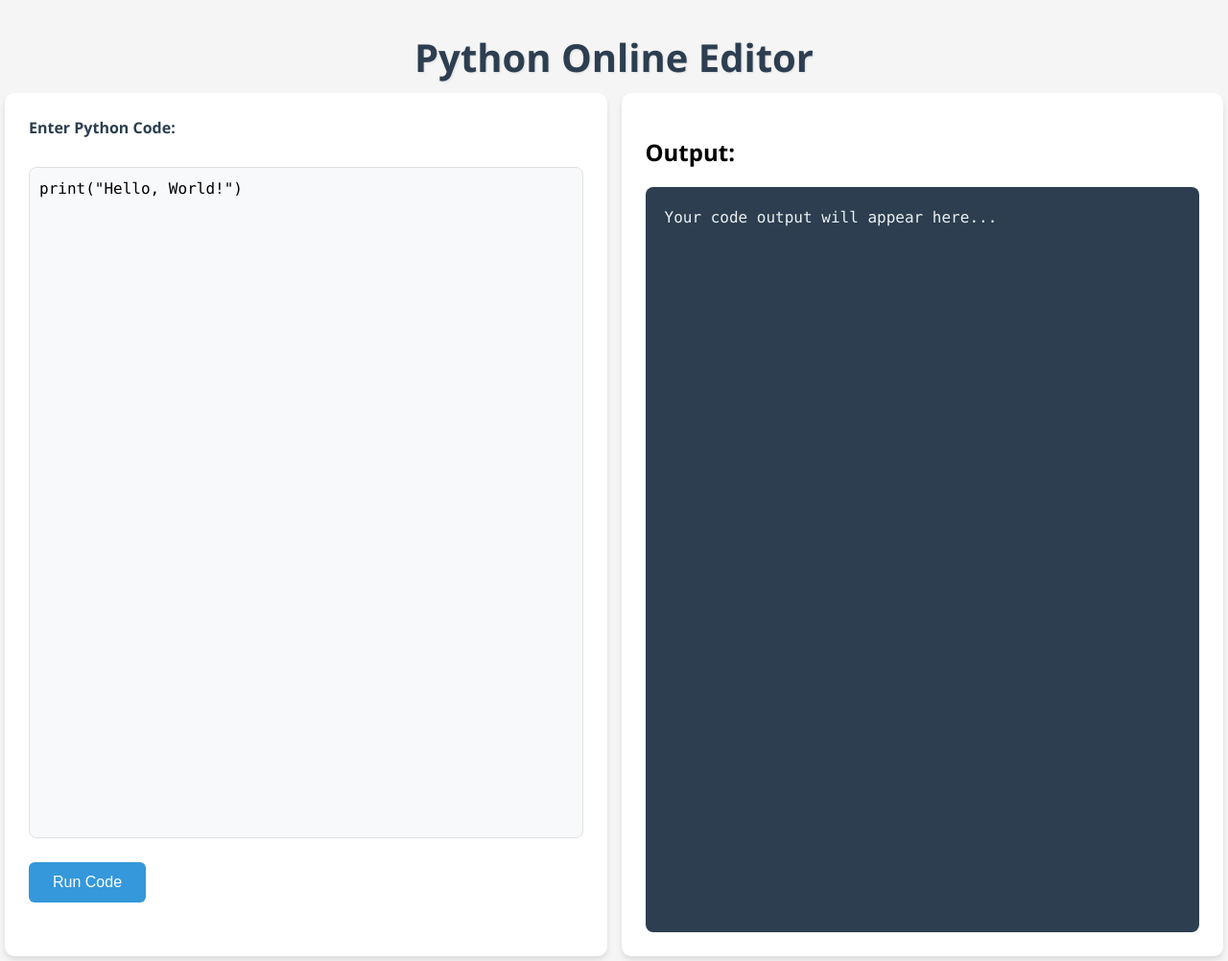
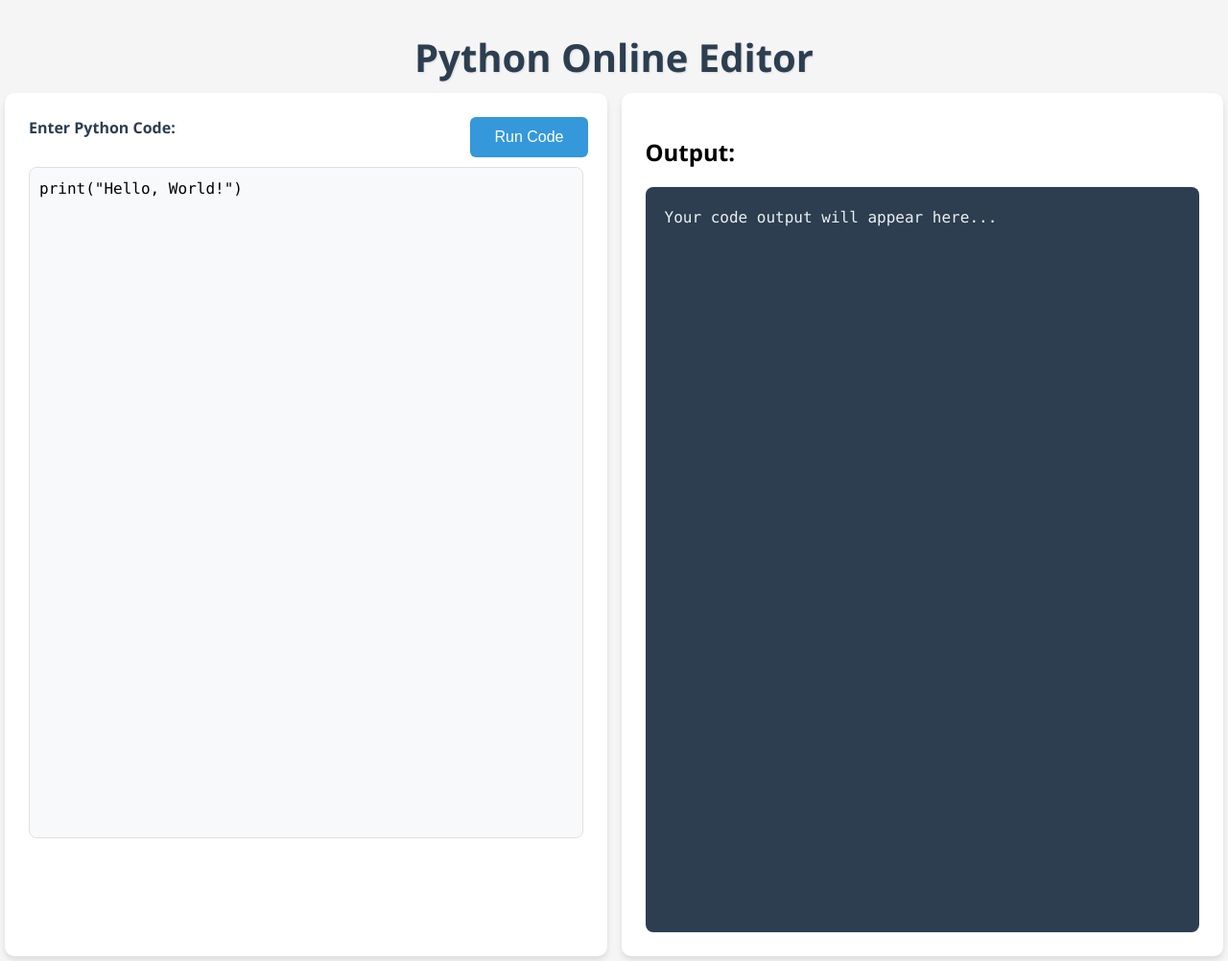
Before and after one commit to Deepak8260/Python-Code-Editor, a Flask app: page / in a window 1280 px wide. Shown: the whole page at 96% size. Run offline with Flask 3, Linux system fonts and the light colour scheme.

Commit message:
run button shifted to top

```diff
--- a/static/style.css
+++ b/static/style.css
@@ -23,9 +23,22 @@ h1 {
     margin: 0 auto;
 }
 
+.editor-section {
+    position: relative;
+}
+
+button {
+    position: absolute;
+    top: 10px;
+    right: 20px;
+    margin: 0;
+    z-index: 1;
+}
+
 textarea {
     width: 100%;
     height: calc(100vh - 100px);
+    padding-top: 50px;  /* Added space for the button */
     font-size: 16px;
     resize: none;
     margin-bottom: 5px;
```
